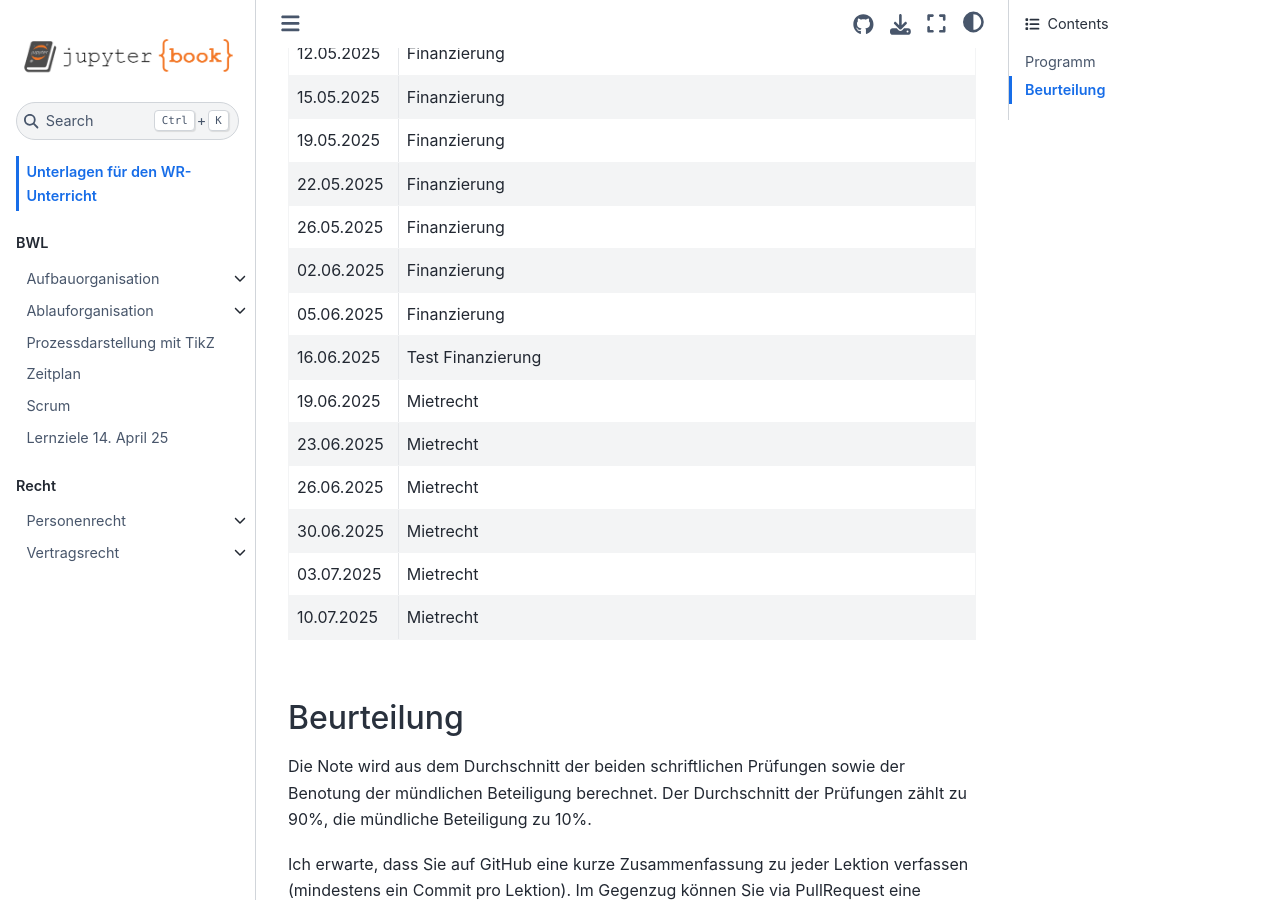
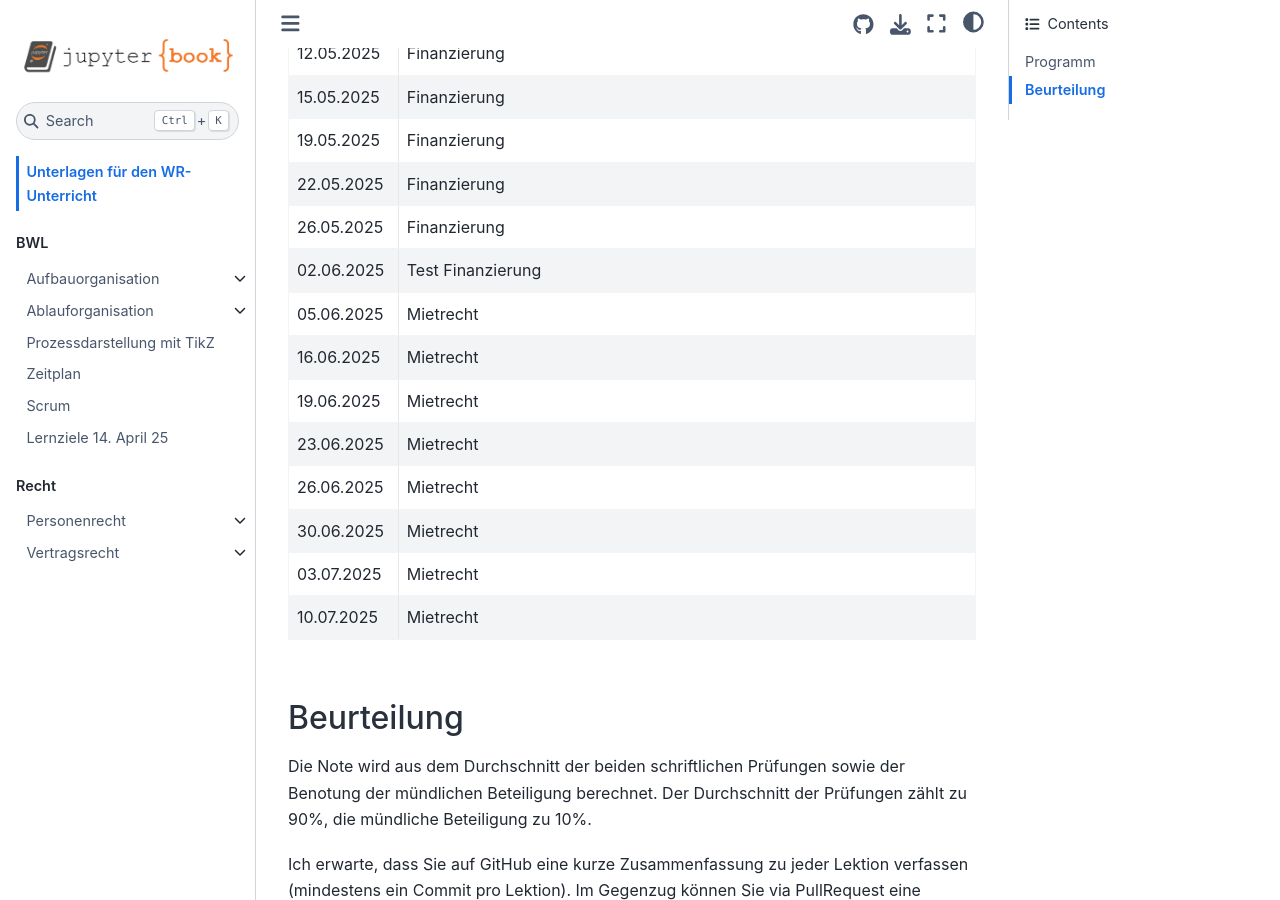
Before and after one commit to SkriptenMk/WR_I_24-27, a Jupyter Book: the page built from docs/intro.md, in a window 1280 px wide and 900 px high, scrolled down 1107 px. Built offline with Jupyter Book 1.0.4 settings and Sphinx 7.4.7 and the Sphinx Book theme 1.1.4, drawn with Linux system fonts in a browser that asks for light colours.

Commit message:
Passe das publizierte Programm an

```diff
--- a/docs/intro.md
+++ b/docs/intro.md
@@ -33,9 +33,9 @@ Das Programm entspricht dem aktuellen Stand der Planung. Es kann zu
 | 19.05.2025 | Finanzierung |
 | 22.05.2025 | Finanzierung |
 | 26.05.2025 | Finanzierung |
-| 02.06.2025 | Finanzierung |
-| 05.06.2025 | Finanzierung |
-| 16.06.2025 | Test Finanzierung |
+| 02.06.2025 | Test Finanzierung |
+| 05.06.2025 | Mietrecht |
+| 16.06.2025 | Mietrecht |
 | 19.06.2025 | Mietrecht |
 | 23.06.2025 | Mietrecht |
 | 26.06.2025 | Mietrecht |
```
